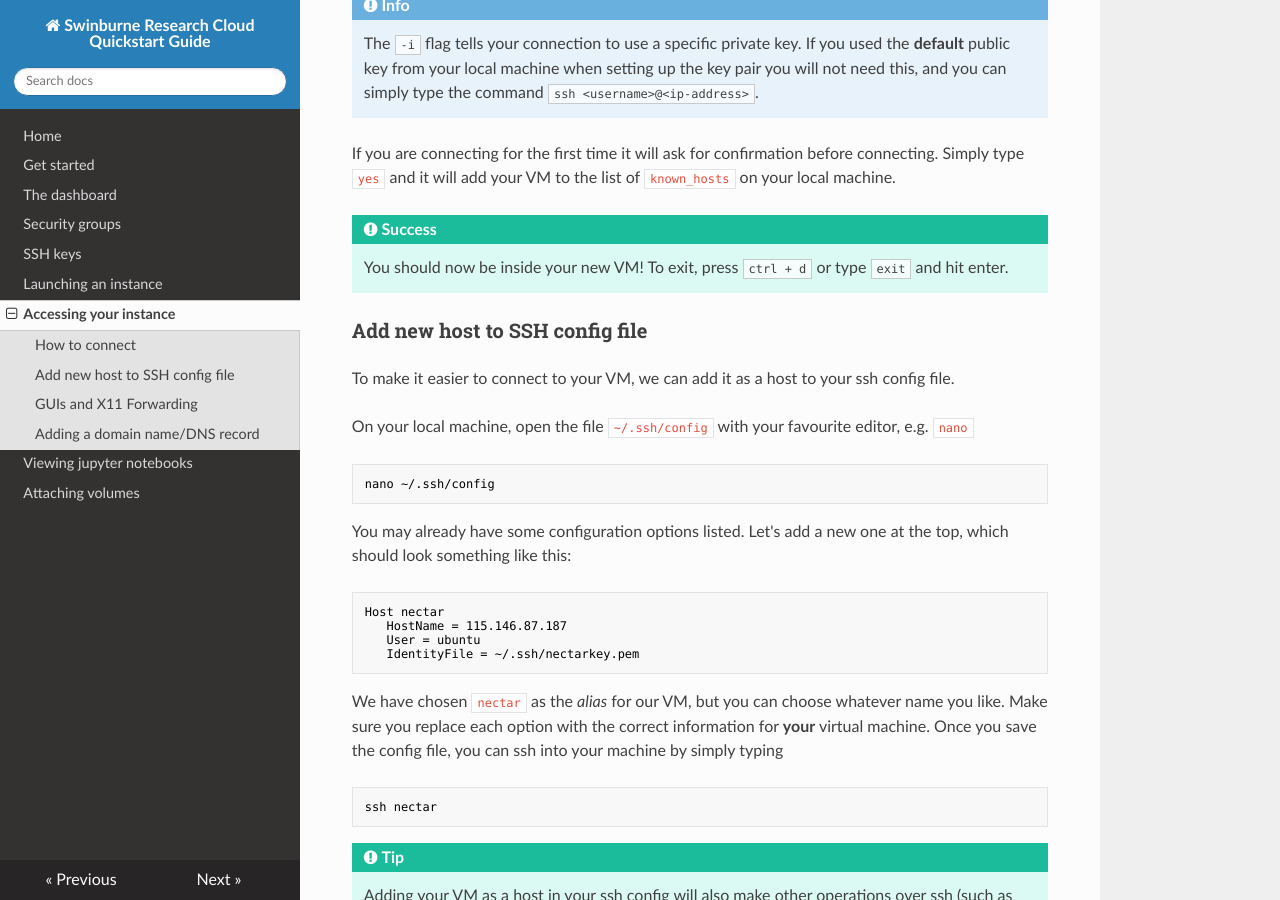
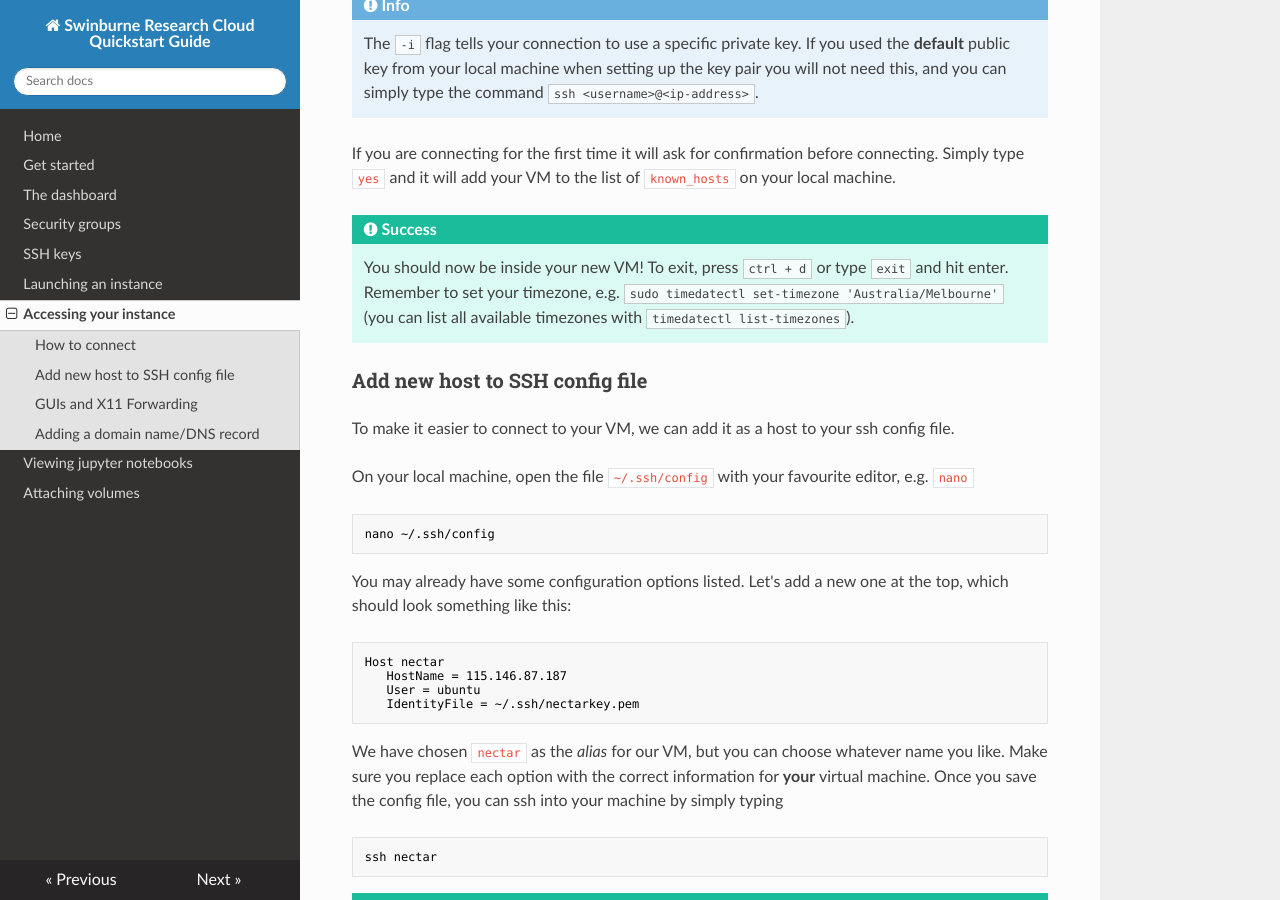
Before and after one commit to ADACS-Australia/swinburne-rc-docs, an MkDocs documentation site: the page built from docs/accessing-instance.md, in a window 1280 px wide and 900 px high, scrolled down 773 px. Built offline with MkDocs 1.6.1, drawn with Linux system fonts in a browser that asks for light colours; nearby versions of some CDN libraries.

Commit message:
set timezone

```diff
--- a/docs/accessing-instance.md
+++ b/docs/accessing-instance.md
@@ -30,6 +30,7 @@ If you are connecting for the first time it will ask for confirmation before con
 
 !!! tip "Success"
     You should now be inside your new VM! To exit, press `ctrl + d` or type `exit` and hit enter.
+    Remember to set your timezone, e.g. `sudo timedatectl set-timezone 'Australia/Melbourne'` (you can list all available timezones with `timedatectl list-timezones`).
 
 ### Add new host to SSH config file
 To make it easier to connect to your VM, we can add it as a host to your ssh config file.
```
